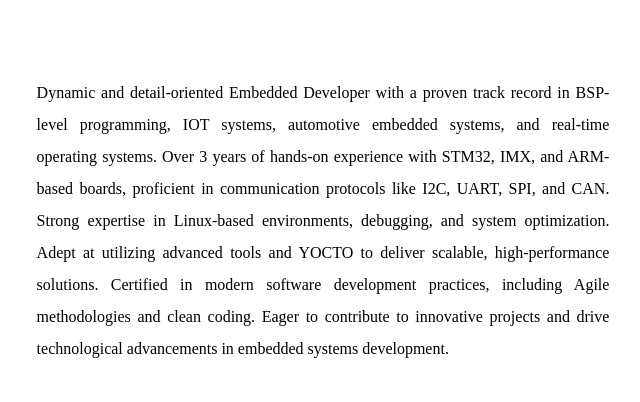
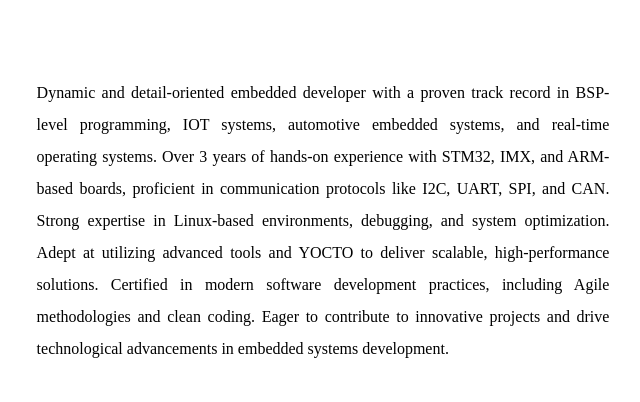
Before and after one commit to aravind-warrier/aravind_warrier.github.io, a website: page index.html in a window 1280 px wide. Shown: the part 927-1329 px from the top of the page, 517-1157 px from the left. Drawn offline with Linux system fonts and the light colour scheme; a web font is replaced by a local one.

Commit message:
update in about me1

```diff
--- a/index.html
+++ b/index.html
@@ -110,7 +110,7 @@
                 </div>
             </div>
             <div class="flex-1">
-                <p class="mb-10 max-w-2xl font-Ovo" style="text-align: justify;">Dynamic and detail-oriented Embedded Developer with a proven track record in BSP-level programming, IOT systems, automotive embedded systems, and real-time operating systems. Over 3 years of hands-on experience with STM32, IMX, and ARM-based boards, proficient in communication protocols like I2C, UART, SPI, and CAN. Strong expertise in Linux-based environments, debugging, and system optimization. Adept at utilizing advanced tools and YOCTO to deliver scalable, high-performance solutions. Certified in modern software development practices, including Agile methodologies and clean coding. Eager to contribute to innovative projects and drive technological advancements in embedded systems development.</p>
+                <p class="mb-10 max-w-2xl font-Ovo" style="text-align: justify;">Dynamic and detail-oriented embedded developer with a proven track record in BSP-level programming, IOT systems, automotive embedded systems, and real-time operating systems. Over 3 years of hands-on experience with STM32, IMX, and ARM-based boards, proficient in communication protocols like I2C, UART, SPI, and CAN. Strong expertise in Linux-based environments, debugging, and system optimization. Adept at utilizing advanced tools and YOCTO to deliver scalable, high-performance solutions. Certified in modern software development practices, including Agile methodologies and clean coding. Eager to contribute to innovative projects and drive technological advancements in embedded systems development.</p>
                 <ul class="grid grid-cols-1 sm:grid-cols-3 gap-6 max-w-2xl">
                     <li
                         class="border border-gray-300 dark:border-white/30 rounded-xl p-6 cursor-pointer hover:bg-lightHover hover:-translate-y-1 duration-500 hover:shadow-black dark:hover:shadow-white/80 dark:hover:bg-darkHover/50">
```
